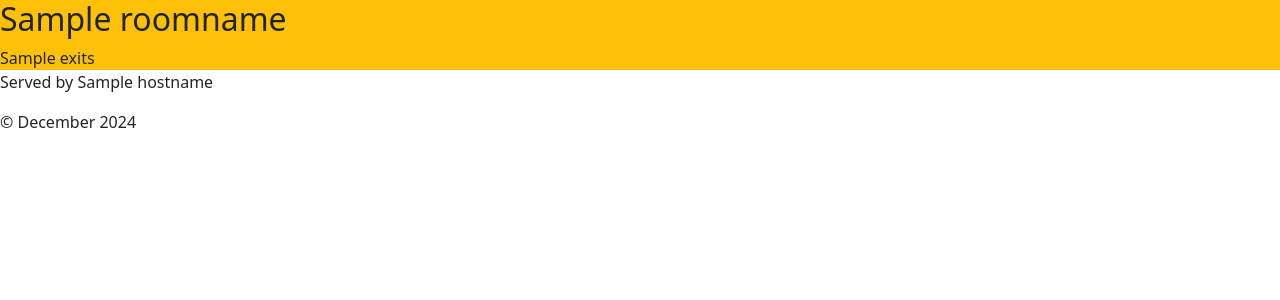
After one commit to ErikPohl444/simple_server, a Flask app: template templates/room.html in a window 1280 px wide. The commit adds this page. Shown: the top 300 px of the page. Run offline with Flask 3, Linux system fonts and the light colour scheme; the template is opened without the code that fills it: most values are stand-ins (such as "Sample title", 1, 10 or a date in 2020).

Commit message:
added a bootstrap version of room page, renamed child html to start html

```diff
--- a/main.py
+++ b/main.py
@@ -198,10 +198,10 @@ def index():
     return (render_template('index.html', hostname=request.host, maze=maze),200)
 
 
-@app.route('/child.html', methods = ["GET"])
-def child():
+@app.route('/start.html', methods = ["GET"])
+def start():
     if request.method == "GET":
-        return (render_template('child.html', hostname=request.host, maze=maze),200)
+        return (render_template('start.html', hostname=request.host, maze=maze),200)
 
 
 @app.route('/maze/<coordinates>')
@@ -210,7 +210,8 @@ def show_room(coordinates):
     coordinates = cipher.decrypt(coordinates[2:]).decode()
     x, y, z = split_coordinates(coordinates)
     logger.info("showing room {x} {y} {z}")
-    return (maze.rooms[x][y][z].room_name(True) + maze.rooms[x][y][z].all_exits(True), "200")
+    return (render_template('room.html', roomname=maze.rooms[x][y][z].room_name(True), exits=maze.rooms[x][y][z].all_exits(True)),200)
+        # (maze.rooms[x][y][z].room_name(True) + maze.rooms[x][y][z].all_exits(True), "200")
 
 
 if __name__ == "__main__":
--- a/templates/index.html
+++ b/templates/index.html
@@ -21,7 +21,7 @@
             <button type="submit" name="submit_button" value="save_maze">Save Maze</button>
             <button type="submit" name="submit_button" value="load_maze">Load Maze</button>
         </form>
-        <form method="GET" action="/child.html">
+        <form method="GET" action="/start.html">
             <button type="submit" name="template_button" value="try_template">Try template</button>
         </form>
         <footer class="footer">
--- /dev/null
+++ b/templates/room.html
@@ -0,0 +1,12 @@
+{% extends "layout.html" %}
+{% block title %}Index{% endblock %}
+{% block head %}
+  {{ super() }}
+{% endblock %}
+{% block content %}
+    <div class="jumbotron-fluid bg-warning" >
+    <h2>{{roomname | safe}}</h2>
+        {{exits | safe}}
+    </div>
+
+{% endblock %}
```
Also changed, not shown: templates/start.html (renamed from templates/child.html).
